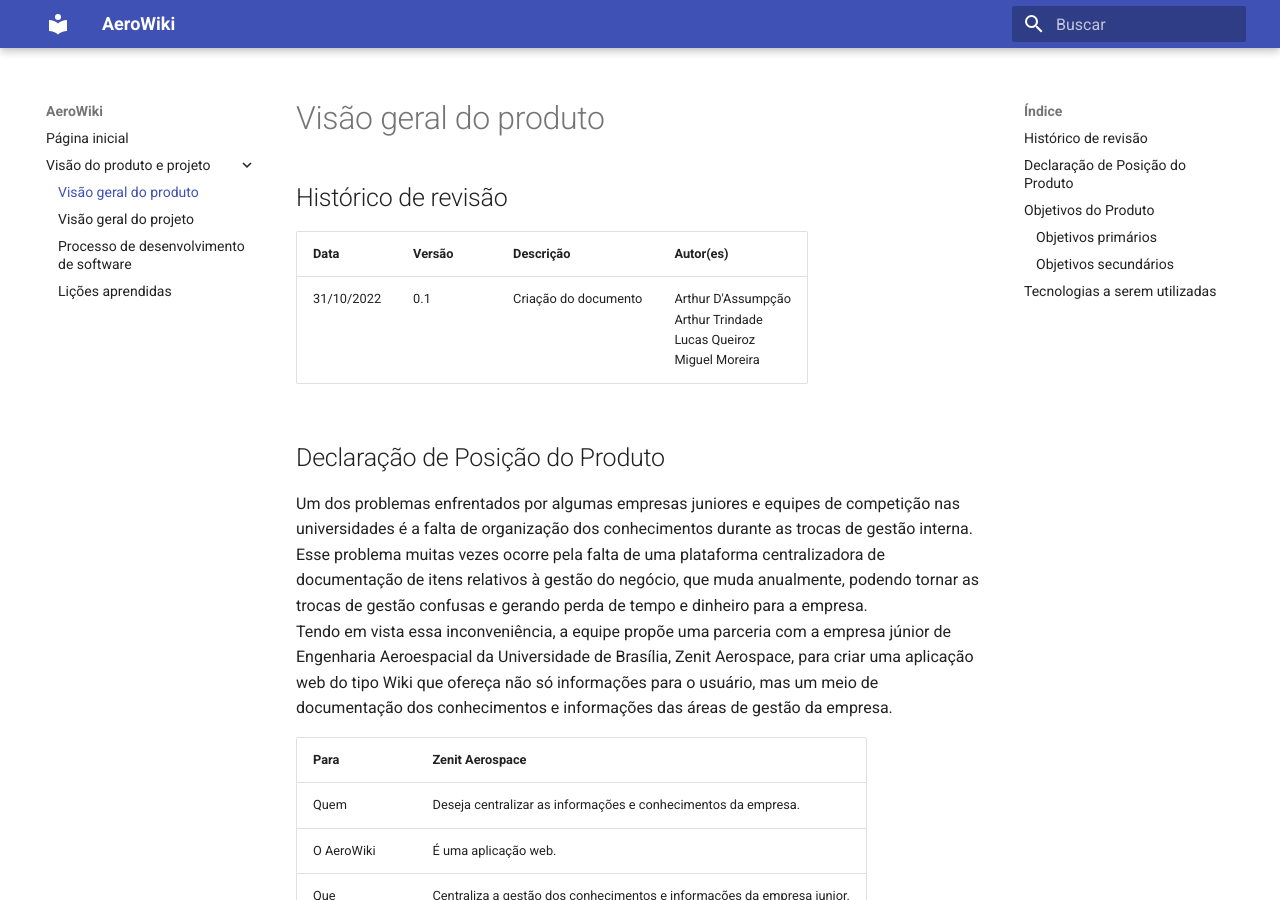
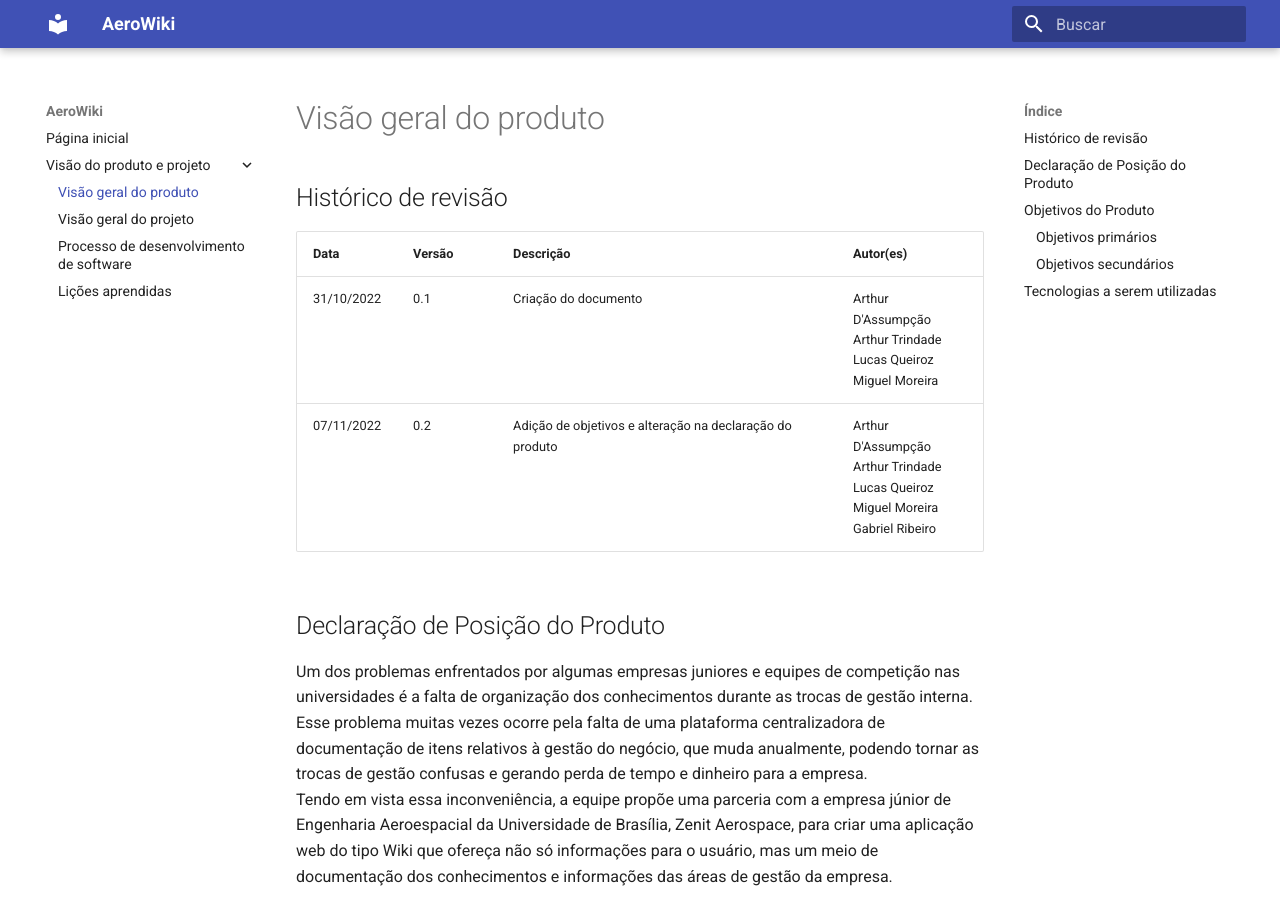
Before and after one commit to mdsreq-fga-unb/2022.2-AeroWiki, an MkDocs documentation site: the page built from docs/visao_do_produto_e_projeto/visao-do-produto.md, in a window 1280 px wide and 900 px high. Built offline with MkDocs 1.6.1 and Material for MkDocs 9.7.7, drawn with Linux system fonts in a browser that asks for light colours.

Commit message:
#3: Adição de itens no histórico de revisão
Co-authored-by: Arthur Trindade <arthur-catrindadeunb@hotmail.com>
Co-authored-by: Miguel Moreira <miguelmsoliveira@gmail.com>

Co-authored-by: Arthur Loureiro <dassumpcaoarthur@gmail.com>

```diff
--- a/docs/visao_do_produto_e_projeto/visao-do-produto.md
+++ b/docs/visao_do_produto_e_projeto/visao-do-produto.md
@@ -5,6 +5,7 @@
 | Data       | Versão | Descrição            | Autor(es)                                                    |
 | ---------- | ------ | -------------------- | ------------------------------------------------------------ |
 | 31/10/2022 | 0.1    | Criação do documento | Arthur D'Assumpção<br> Arthur Trindade<br> Lucas Queiroz<br> Miguel Moreira |
+| 07/11/2022 | 0.2    | Adição de objetivos e alteração na declaração do produto|Arthur D'Assumpção<br> Arthur Trindade<br> Lucas Queiroz<br> Miguel Moreira <br> Gabriel Ribeiro |
 
 ## Declaração de Posição do Produto
 
```
